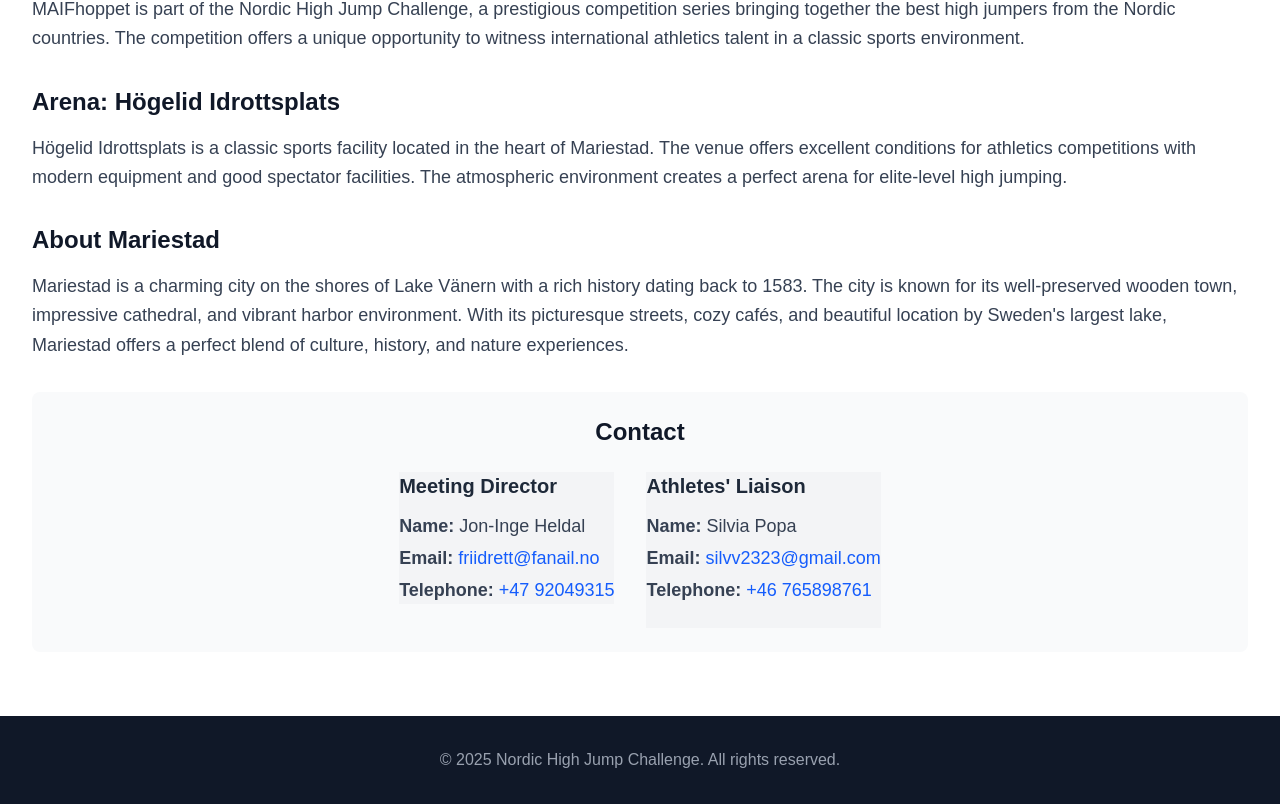
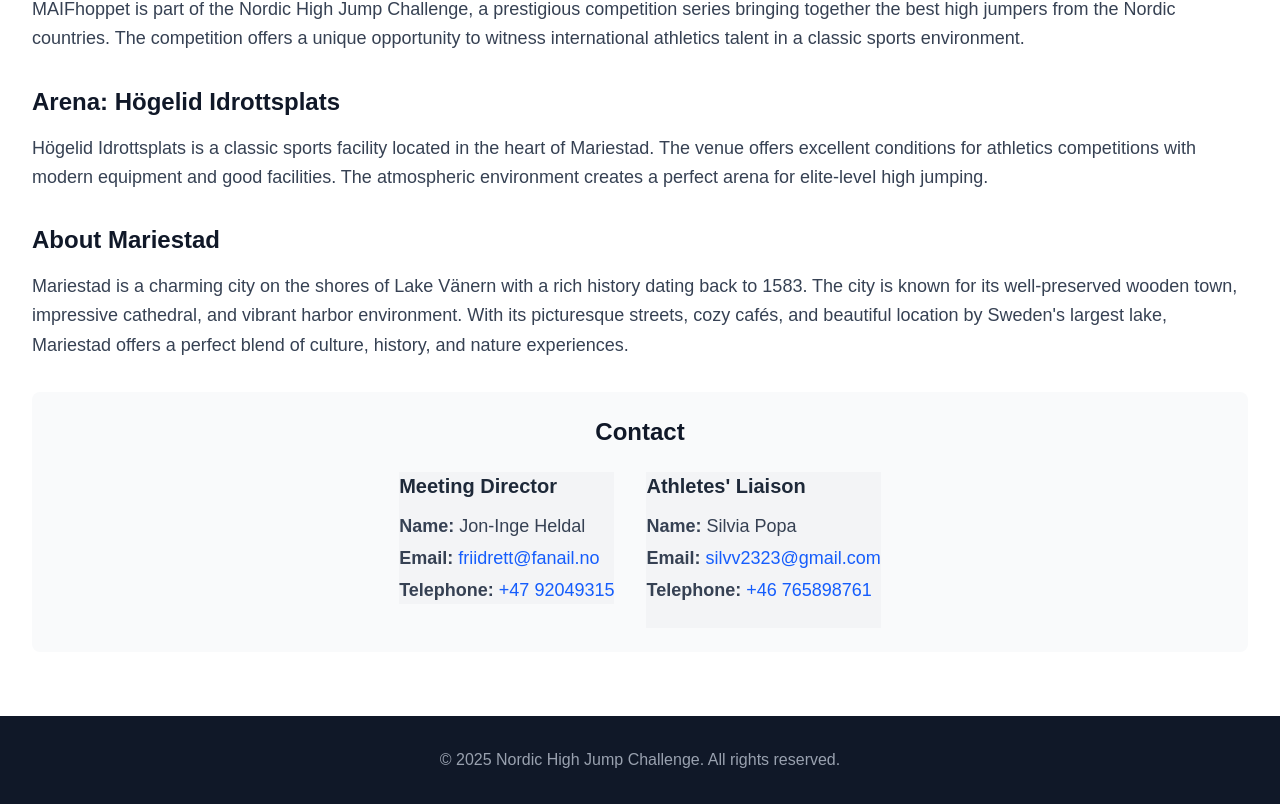
Before and after one commit to teodheld/nordicHighJumpChallenge, a Next.js app: page /maif-hoppet in a window 1280 px wide. Shown: the part 789-1593 px from the top of the page. Built offline with nearby package versions, Linux system fonts and the light colour scheme.

Commit message:
Removed that mariestad has no stands

```diff
--- a/app/maif-hoppet/page.tsx
+++ b/app/maif-hoppet/page.tsx
@@ -39,7 +39,7 @@
       competitionTitle: "About the Competition",
       competitionText: "MAIFhoppet is part of the Nordic High Jump Challenge, a prestigious competition series bringing together the best high jumpers from the Nordic countries. The competition offers a unique opportunity to witness international athletics talent in a classic sports environment.",
       arenaTitle: "Arena: Högelid Idrottsplats",
-      arenaText: "Högelid Idrottsplats is a classic sports facility located in the heart of Mariestad. The venue offers excellent conditions for athletics competitions with modern equipment and good spectator facilities. The atmospheric environment creates a perfect arena for elite-level high jumping.",
+      arenaText: "Högelid Idrottsplats is a classic sports facility located in the heart of Mariestad. The venue offers excellent conditions for athletics competitions with modern equipment and good facilities. The atmospheric environment creates a perfect arena for elite-level high jumping.",
       cityTitle: "About Mariestad",
       cityText: "Mariestad is a charming city on the shores of Lake Vänern with a rich history dating back to 1583. The city is known for its well-preserved wooden town, impressive cathedral, and vibrant harbor environment. With its picturesque streets, cozy cafés, and beautiful location by Sweden's largest lake, Mariestad offers a perfect blend of culture, history, and nature experiences.",
       contactTitle: "Contact",
@@ -58,7 +58,7 @@
       competitionTitle: "Om stevnet",
       competitionText: "MAIFhoppet er en del av Nordic High Jump Challenge, en prestisjetung konkurranseserie som samler de beste høydehopperne fra de nordiske landene. Stevnet tilbyr en unik mulighet til å se internasjonal friidrettstalent i et klassisk idrettsmiljø.",
       arenaTitle: "Arena: Högelid Idrottsplats",
-      arenaText: "Högelid Idrottsplats er et klassisk idrettsanlegg som ligger i hjertet av Mariestad. Anlegget tilbyr utmerkede forhold for friidrettsstevner med moderne utstyr og gode tilskuerfasiliteter. Det atmosfæriske miljøet skaper en perfekt arena for høydehopp på elitenivå.",
+      arenaText: "Högelid Idrottsplats er et klassisk idrettsanlegg som ligger i hjertet av Mariestad. Anlegget tilbyr utmerkede forhold for friidrettsstevner med moderne utstyr og gode fasiliteter. Det atmosfæriske miljøet skaper en perfekt arena for høydehopp på elitenivå.",
       cityTitle: "Om Mariestad",
       cityText: "Mariestad er en sjarmerende by ved Vänerns strand med en rik historie som strekker seg tilbake til 1583. Byen er kjent for sin velholdte treby, den imponerende domkirken og det livlige havnemiljøet. Med sine pittoreske gater, koselige kafeer og vakre beliggenhet ved Sveriges største innsjø, tilbyr Mariestad en perfekt blanding av kultur, historie og naturopplevelser.",
       contactTitle: "Kontakt",
@@ -77,7 +77,7 @@
       competitionTitle: "Om tävlingen",
       competitionText: "MAIFhoppet är en del av Nordic High Jump Challenge, en prestigefylld tävlingsserie som samlar de bästa höjdhopparna från Norden. Tävlingen erbjuder en unik möjlighet att se internationell friidrottstalang i en klassisk idrottsmiljö.",
       arenaTitle: "Arena: Högelid Idrottsplats",
-      arenaText: "Högelid Idrottsplats är en klassisk idrottsanläggning belägen i hjärtat av Mariestad. Anläggningen erbjuder utmärkta förutsättningar för friidrottstävlingar med modern utrustning och goda publikmöjligheter. Den atmosfäriska miljön skapar en perfekt arena för höjdhopp på elitnivå.",
+      arenaText: "Högelid Idrottsplats är en klassisk idrottsanläggning belägen i hjärtat av Mariestad. Anläggningen erbjuder utmärkta förutsättningar för friidrottstävlingar med modern utrustning och goda anläggningar. Den atmosfäriska miljön skapar en perfekt arena för höjdhopp på elitnivå.",
       cityTitle: "Om Mariestad",
       cityText: "Mariestad är en charmig stad vid Vänerns strand med en rik historia som sträcker sig tillbaka till 1583. Staden är känd för sin välbevarade trästad, den imponerande domkyrkan och sin livliga hamnmiljö. Med sina pittoreska gator, mysiga kaféer och vackra läge vid Sveriges största sjö, erbjuder Mariestad en perfekt blandning av kultur, historia och naturupplevelser.",
       contactTitle: "Kontakt",
```
